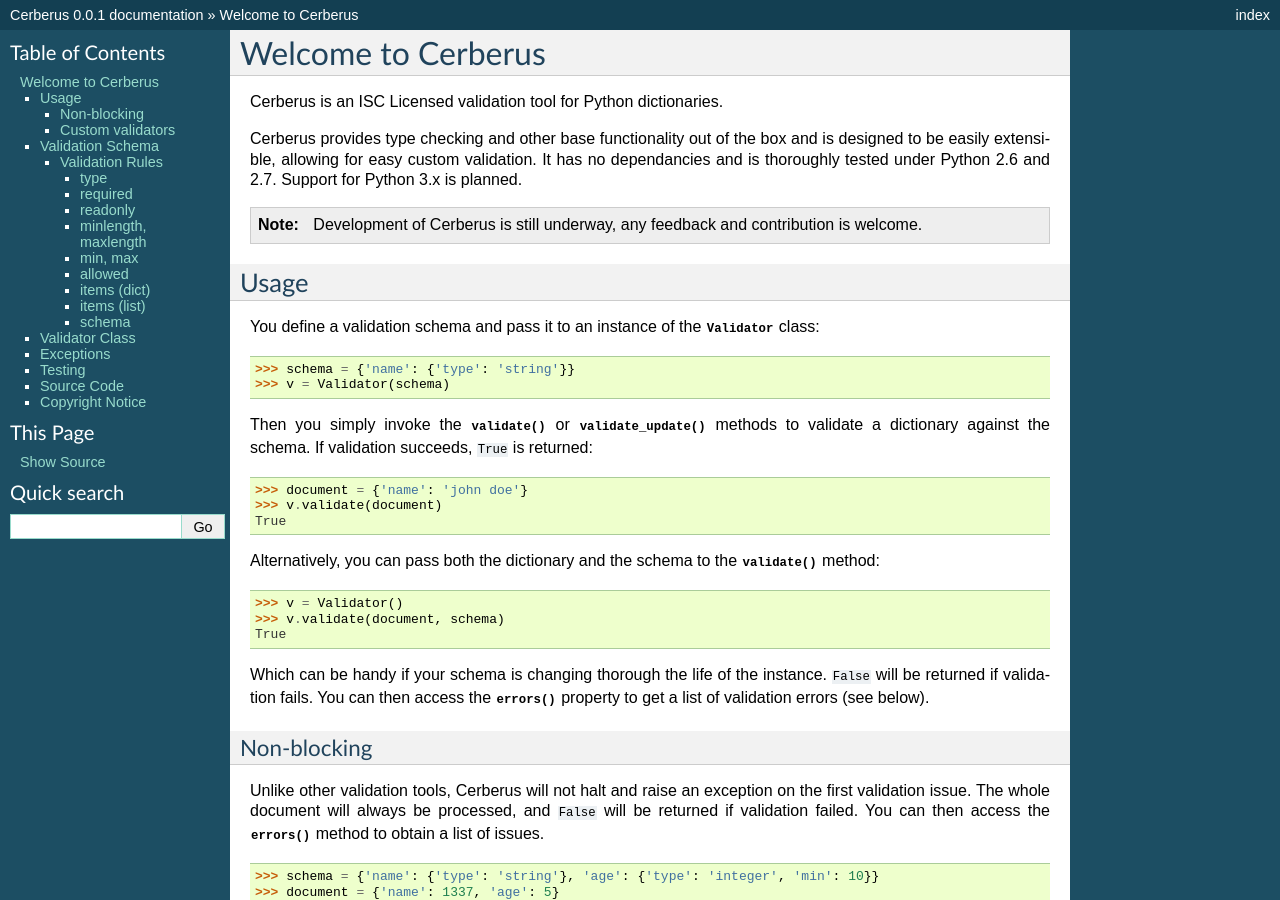
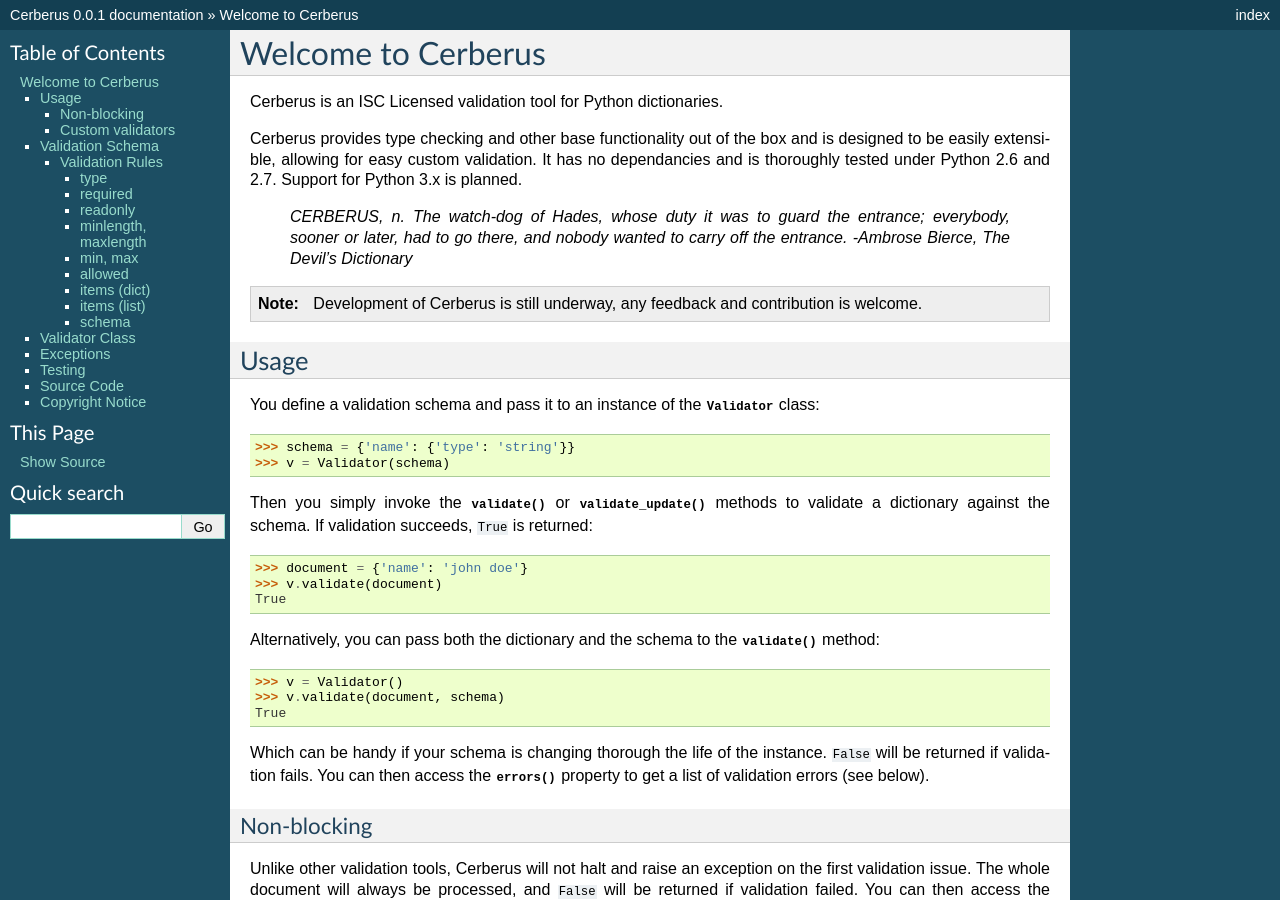
Before and after one commit to pyeve/cerberus, a Sphinx documentation site: the page built from docs/index.rst, in a window 1280 px wide and 900 px high. Built offline with Sphinx 7.4.7, drawn with Linux system fonts in a browser that asks for light colours.

Commit message:
Cerberus quote

```diff
--- a/docs/index.rst
+++ b/docs/index.rst
@@ -8,9 +8,14 @@ is designed to be easily extensible, allowing for easy custom validation. It
 has no dependancies and is thoroughly tested under Python 2.6 and 2.7. Support
 for Python 3.x is planned.
 
+    *CERBERUS, n. The watch-dog of Hades, whose duty it was to guard the
+    entrance; everybody, sooner or later, had to go there, and nobody wanted to
+    carry off the entrance. -Ambrose Bierce, The Devil's Dictionary*
+
 .. note::
     Development of Cerberus is still underway, any feedback and contribution is
     welcome.
+
 
 Usage
 ------
```
